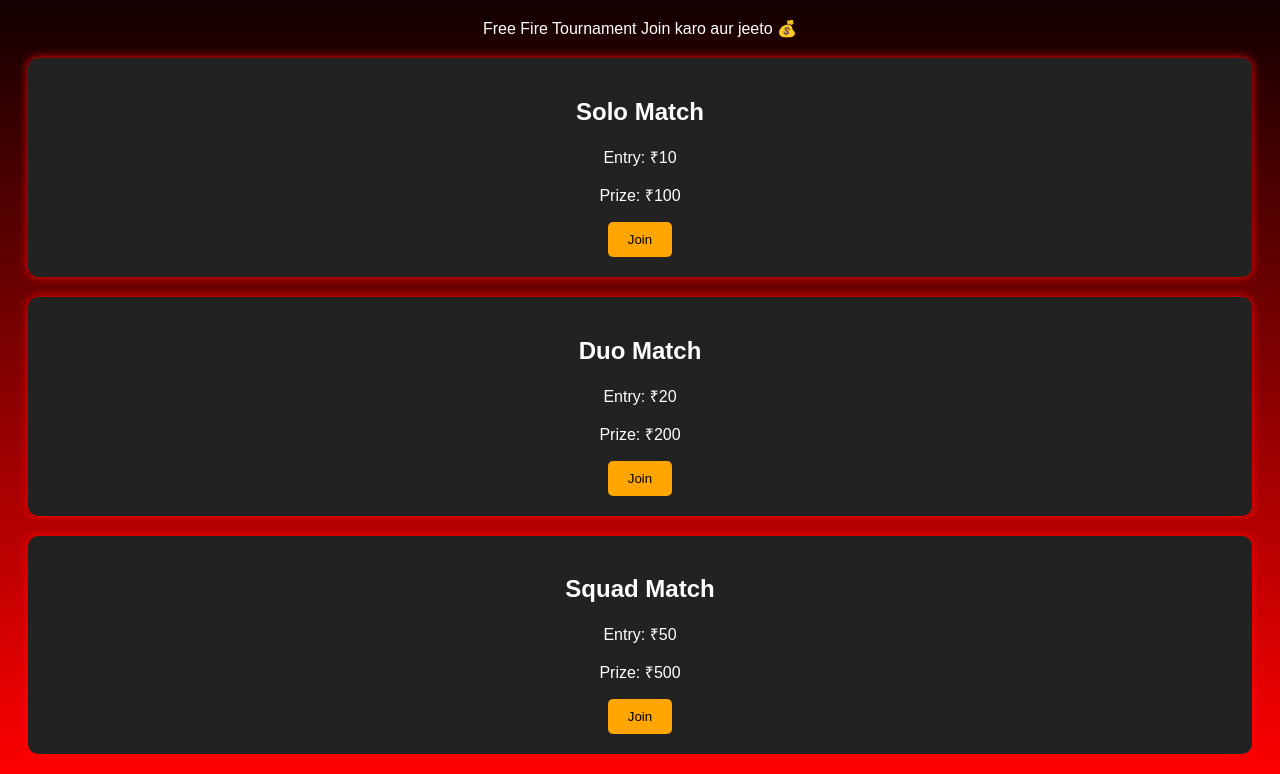
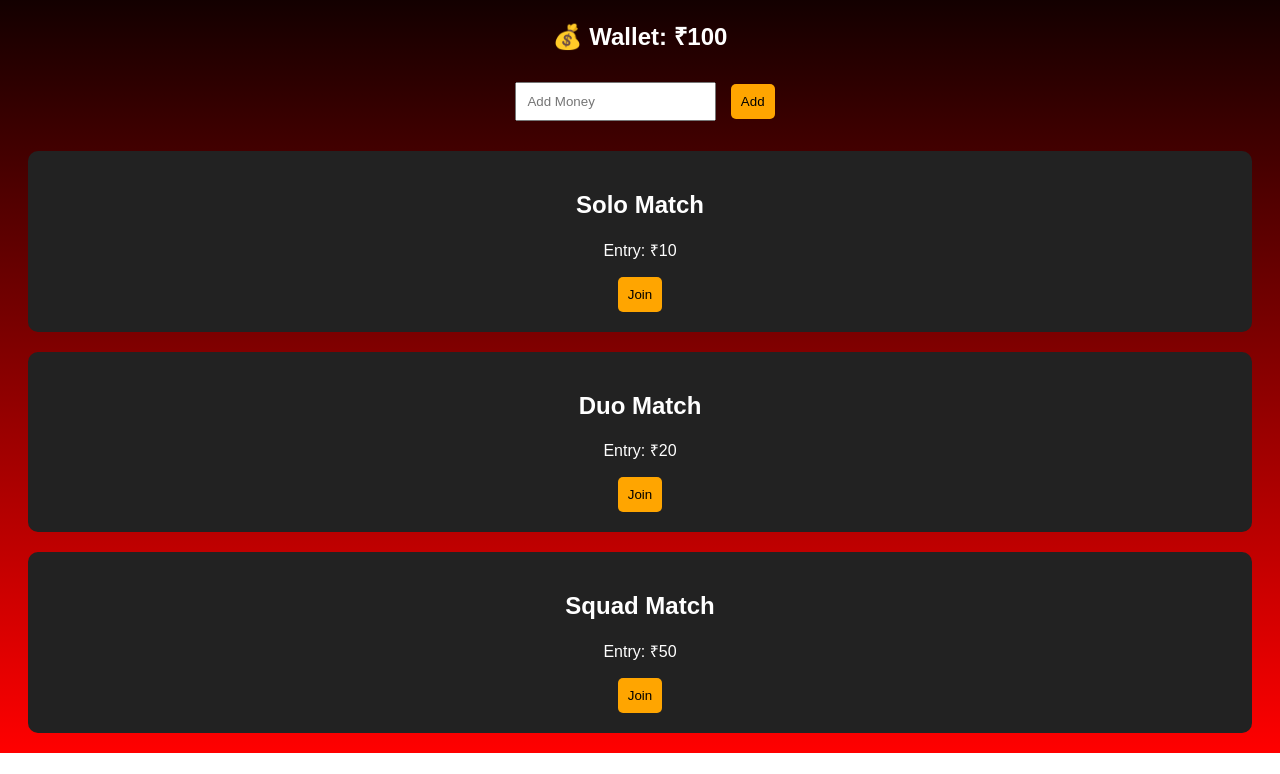
Before and after one commit to shaikhgamjhjj-a11y/hsa-tournament, a plain HTML site: page index.html in a window 1280 px wide. Shown: the part 62-836 px from the top of the page. After the commit the page ends 815 px from the top, so only its background shows below. Drawn offline with Linux system fonts and the light colour scheme.

Commit message:
Added wallet system

```diff
--- a/index.html
+++ b/index.html
@@ -15,20 +15,19 @@
       margin: 20px;
       padding: 20px;
       border-radius: 10px;
-      box-shadow: 0 0 10px red;
     }
 
     button {
-      padding: 10px 20px;
+      padding: 10px;
       background: orange;
       border: none;
       border-radius: 5px;
       cursor: pointer;
     }
 
-    button:hover {
-      background: red;
-      color: white;
+    input {
+      padding: 10px;
+      margin: 10px;
     }
   </style>
 </head>
@@ -36,35 +35,57 @@
 <body>
 
 <h1>🔥 HSA Tournament</h1>
-<p>Free Fire Tournament Join karo aur jeeto 💰</p>
+
+<h2>💰 Wallet: ₹<span id="wallet">100</span></h2>
+
+<input type="number" id="addMoney" placeholder="Add Money">
+<button onclick="addMoney()">Add</button>
 
 <div class="card">
   <h2>Solo Match</h2>
   <p>Entry: ₹10</p>
-  <p>Prize: ₹100</p>
-  <button onclick="join('Solo Match')">Join</button>
+  <button onclick="joinMatch(10, 'Solo')">Join</button>
 </div>
 
 <div class="card">
   <h2>Duo Match</h2>
   <p>Entry: ₹20</p>
-  <p>Prize: ₹200</p>
-  <button onclick="join('Duo Match')">Join</button>
+  <button onclick="joinMatch(20, 'Duo')">Join</button>
 </div>
 
 <div class="card">
   <h2>Squad Match</h2>
   <p>Entry: ₹50</p>
-  <p>Prize: ₹500</p>
-  <button onclick="join('Squad Match')">Join</button>
+  <button onclick="joinMatch(50, 'Squad')">Join</button>
 </div>
 
 <h2 id="status"></h2>
 
 <script>
-function join(match){
-  document.getElementById("status").innerText =
-  "✅ You joined " + match;
+let wallet = 100;
+
+function updateWallet(){
+  document.getElementById("wallet").innerText = wallet;
+}
+
+function addMoney(){
+  let amount = parseInt(document.getElementById("addMoney").value);
+  if(amount > 0){
+    wallet += amount;
+    updateWallet();
+  }
+}
+
+function joinMatch(fee, type){
+  if(wallet >= fee){
+    wallet -= fee;
+    updateWallet();
+    document.getElementById("status").innerText =
+    "✅ Joined " + type + " Match";
+  } else {
+    document.getElementById("status").innerText =
+    "❌ Not enough balance";
+  }
 }
 </script>
 
```
